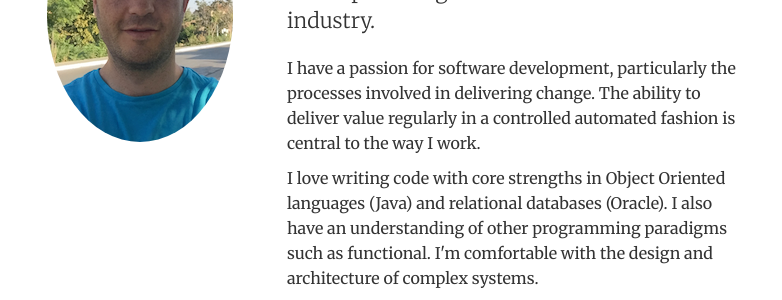
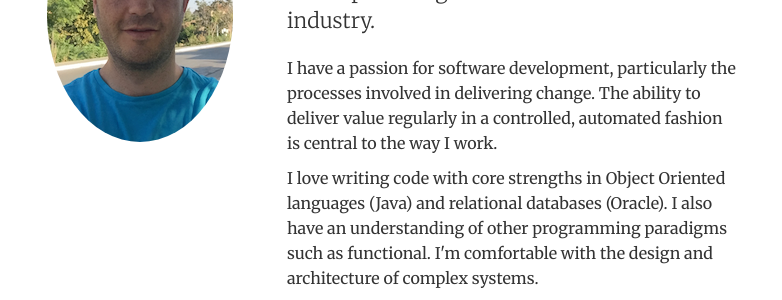
Before and after one commit to nickebbitt/nickebbitt.github.io, a Jekyll site: the page built from index.html, in a window 1280 px wide. Shown: the part 234-534 px from the top of the page, without its empty margins (248-1030 px from the left). Built offline with Jekyll 4.4.1, drawn with Linux system fonts in a browser that asks for light colours.

Commit message:
Fix grammatical error in bio

```diff
--- a/_includes/bio.html
+++ b/_includes/bio.html
@@ -1,4 +1,4 @@
-<p>I have a passion for software development, particularly the processes involved in delivering change. The ability to deliver value regularly in a controlled automated fashion is central to the way I work.</p>
+<p>I have a passion for software development, particularly the processes involved in delivering change. The ability to deliver value regularly in a controlled, automated fashion is central to the way I work.</p>
 <p>I love writing code with core strengths in Object Oriented languages (Java) and relational databases (Oracle). I also have an understanding of other programming paradigms such as functional. I'm comfortable with the design and architecture of complex systems.</p>
 <p>Quality of software is very important to me. I utilise suitable tools & techniques to implement various flavours of tests. I believe that testing is a core part of the developers role in implementing a feature and should be valued highly.</p>
 <p>I view team culture as a key element to successful software delivery. I make it a responsibility of mine to help to nurture a positive team environment where safety, quality and continuous improvement are highly valued.</p>
```
